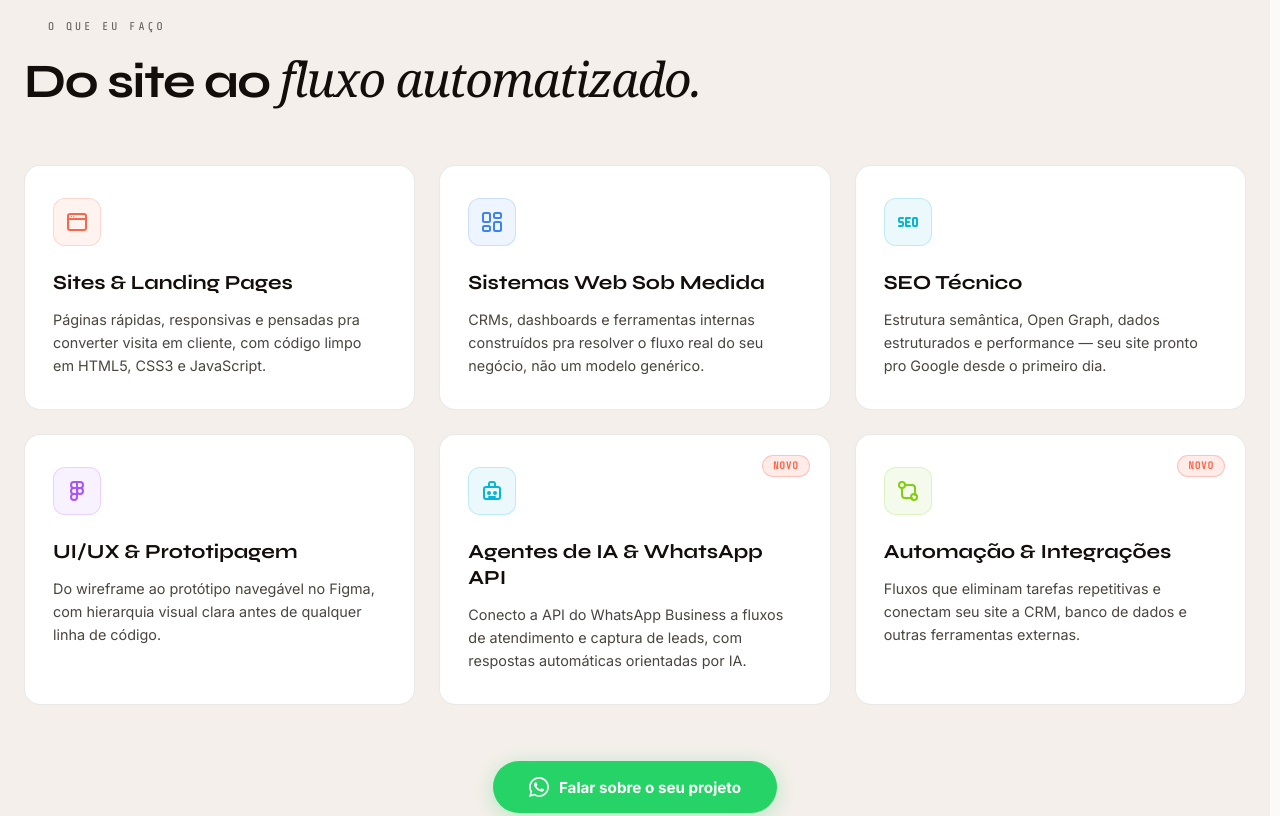
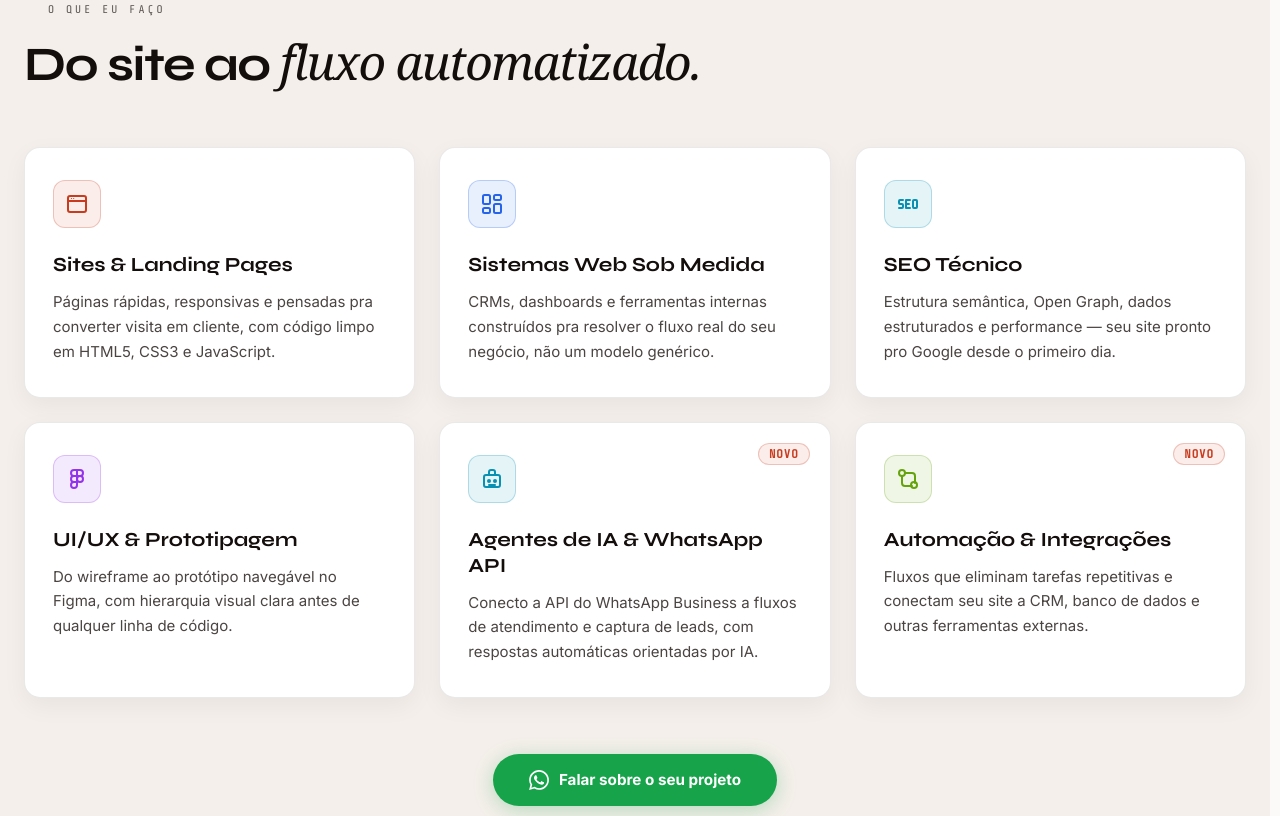
Before and after one commit to bernardo-netto/portfolio-bernardo-netto, a plain HTML site: page index.html in a window 1280 px wide. Shown: the part 4664-5480 px from the top of the page. Drawn offline with nearby package versions, Linux system fonts and the light colour scheme; a web font is replaced by a local one.

Commit message:
refactor(servicos): aplica design tokens, escalas fluidas e acessibilidade
- Padroniza espaçamentos e tipografia com unidades relativas (rem/clamp)
  - Conecta superfícies e bordas aos tokens semânticos de tema claro/escuro
  - Adiciona suporte a :focus-visible e prefers-reduced-motion (WCAG)

```diff
--- a/assets/css/servicos.css
+++ b/assets/css/servicos.css
@@ -1,130 +1,136 @@
 /* ==========================================================================
-   SEÇÃO SERVIÇOS
+SEÇÃO: SERVIÇOS E SOLUÇÕES
+Metodologia: BEM Light + Design Tokens + Acessibilidade (Focus & Motion)
 ========================================================================== */
 
 .servicos-secao {
-  padding: 120px 0;
-  background-color: var(--cor-fundo-secundario, #130d0c);
+padding-block: clamp(5rem, 8vw, 7.5rem);
+background-color: var(--cor-fundo-secundario);
+border-top: 1px solid var(--cor-borda);
 position: relative;
-  border-top: 1px solid var(--cor-borda, rgba(255, 255, 255, 0.08));
+transition: var(--transicao-tema);
 }
 
 .servicos-cabecalho {
-  margin-bottom: 56px;
+margin-bottom: 3.5rem;
 }
 
-/* Grade de Exibição dos Serviços */
+/* ── GRID DE SERVIÇOS ── */
 .servicos-grid {
 display: grid;
-  grid-template-columns: repeat(3, 1fr);
-  gap: 24px;
-  margin-bottom: 56px;
+grid-template-columns: repeat(3, minmax(0, 1fr));
+gap: 1.5rem;
+margin-bottom: 3.5rem;
 }
 
-/* Card Individual de Serviço */
+/* ── CARD INDIVIDUAL ── */
 .servico-card {
-  background: var(--cor-fundo-card, rgba(19, 13, 12, 0.6));
-  border: 1px solid var(--cor-borda, rgba(255, 255, 255, 0.08));
-  border-radius: 16px;
-  padding: 32px 28px;
 position: relative;
 display: flex;
 flex-direction: column;
-  transition: transform 0.35s cubic-bezier(0.16, 1, 0.3, 1),
-              border-color 0.35s ease,
-              box-shadow 0.35s ease;
+padding: 2rem 1.75rem;
+background-color: var(--cor-card);
+border: 1px solid var(--cor-borda);
+border-radius: var(--raio-card);
+box-shadow: var(--sombra-card);
+transition: transform var(--transicao-suave),
+border-color var(--transicao-suave),
+box-shadow var(--transicao-suave),
+var(--transicao-tema);
 }
 
-.servico-card:hover {
-  transform: translateY(-6px);
-  border-color: rgba(252, 101, 73, 0.3);
-  box-shadow: 0 12px 30px rgba(0, 0, 0, 0.4),
-              0 0 20px rgba(252, 101, 73, 0.05);
+.servico-card:hover,
+.servico-card:focus-within {
+transform: translateY(-0.375rem);
+border-color: var(--cor-primaria-borda);
+box-shadow: var(--sombra-premium);
 }
 
-/* Badge de Serviço "Novo" */
+/* ── BADGE "NOVO" ── */
 .servico-badge-novo {
 position: absolute;
-  top: 20px;
-  right: 20px;
-  font-family: var(--fonte-mono, monospace);
-  font-size: 0.65rem;
+top: 1.25rem;
+right: 1.25rem;
+padding: 0.25rem 0.625rem;
+font-family: var(--fonte-mono);
+font-size: 0.75rem;
 font-weight: 700;
+line-height: 1;
 text-transform: uppercase;
 letter-spacing: 0.08em;
-  background: rgba(252, 101, 73, 0.12);
-  color: var(--cor-laranja-print, #fc6549);
-  border: 1px solid rgba(252, 101, 73, 0.3);
-  padding: 4px 10px;
-  border-radius: 100px;
+color: var(--cor-primaria-texto);
+background-color: var(--cor-primaria-suave);
+border: 1px solid var(--cor-primaria-borda);
+border-radius: var(--raio-pill);
 }
 
-/* Caixas de Ícones e Variações de Cores */
+/* ── CAIXAS DE ÍCONES SEMÂNTICAS ── */
 .servico-icone-box {
-  width: 48px;
-  height: 48px;
-  border-radius: 12px;
-  display: flex;
+width: 3rem;
+height: 3rem;
+margin-bottom: 1.5rem;
+display: inline-flex;
 align-items: center;
 justify-content: center;
-  margin-bottom: 24px;
-  background: rgba(255, 255, 255, 0.03);
-  border: 1px solid rgba(255, 255, 255, 0.08);
+border-radius: var(--raio-icone);
+background-color: var(--cor-card-secundario);
+border: 1px solid var(--cor-borda);
 }
 
 .servico-icone-box svg {
-  width: 24px;
-  height: 24px;
+width: 1.5rem;
+height: 1.5rem;
+flex-shrink: 0;
 }
 
 .servico-icone-laranja {
-  color: var(--cor-laranja-print, #fc6549);
-  background: rgba(252, 101, 73, 0.08);
-  border-color: rgba(252, 101, 73, 0.2);
+color: var(--cor-primaria-texto);
+background-color: var(--cor-primaria-suave);
+border-color: var(--cor-primaria-borda);
 }
 
 .servico-icone-azul {
-  color: #3b82f6;
-  background: rgba(59, 130, 246, 0.08);
-  border-color: rgba(59, 130, 246, 0.2);
+color: #2563eb;
+background-color: rgba(37, 99, 235, 0.1);
+border-color: rgba(37, 99, 235, 0.25);
 }
 
 .servico-icone-ciano {
-  color: #06b6d4;
-  background: rgba(6, 182, 212, 0.08);
-  border-color: rgba(6, 182, 212, 0.2);
+color: #0891b2;
+background-color: rgba(8, 145, 178, 0.1);
+border-color: rgba(8, 145, 178, 0.25);
 }
 
 .servico-icone-roxo {
-  color: #a855f7;
-  background: rgba(168, 85, 247, 0.08);
-  border-color: rgba(168, 85, 247, 0.2);
+color: #9333ea;
+background-color: rgba(147, 51, 234, 0.1);
+border-color: rgba(147, 51, 234, 0.25);
 }
 
 .servico-icone-verde {
-  color: #84cc16;
-  background: rgba(132, 204, 22, 0.08);
-  border-color: rgba(132, 204, 22, 0.2);
+color: #65a30d;
+background-color: rgba(101, 163, 13, 0.1);
+border-color: rgba(101, 163, 13, 0.25);
 }
 
-/* Tipografia Interna do Card */
+/* ── TIPOGRAFIA INTERNA ── */
 .servico-titulo {
-  font-family: var(--fonte-titulo, sans-serif);
+margin-bottom: 0.75rem;
+font-family: var(--fonte-titulo);
 font-size: 1.25rem;
 font-weight: 700;
-  color: var(--cor-texto-principal, #ffffff);
-  margin-bottom: 12px;
 line-height: 1.3;
+color: var(--cor-texto-principal);
 }
 
 .servico-desc {
-  font-family: var(--fonte-corpo, sans-serif);
-  font-size: 0.9rem;
-  line-height: 1.6;
-  color: var(--cor-texto-secundario, #d4d4d8); /* Contraste ajustado */
+font-family: var(--fonte-corpo);
+font-size: 0.9375rem;
+line-height: 1.65;
+color: var(--cor-texto-secundario);
 }
 
-/* Área do Botão CTA (WhatsApp) */
+/* ── ÁREA DE CONVERSÃO (CTA WHATSAPP) ── */
 .servicos-cta {
 display: flex;
 justify-content: center;
@@ -134,52 +140,69 @@
 .servicos-btn-whatsapp {
 display: inline-flex;
 align-items: center;
-  gap: 10px;
-  background-color: #25d366;
+justify-content: center;
+gap: 0.625rem;
+padding: 1rem 2.25rem;
+background-color: var(--cor-whatsapp);
 color: #ffffff;
-  font-family: var(--fonte-corpo, sans-serif);
+font-family: var(--fonte-corpo);
 font-size: 0.95rem;
 font-weight: 700;
-  padding: 16px 36px;
-  border-radius: 100px;
 text-decoration: none;
-  box-shadow: 0 4px 20px rgba(37, 211, 102, 0.3);
-  transition: transform 0.3s ease, background-color 0.3s ease, box-shadow 0.3s ease;
+border-radius: var(--raio-pill);
+box-shadow: 0 4px 20px rgba(22, 163, 74, 0.28);
+transition: transform var(--transicao-suave),
+background-color var(--transicao-suave),
+box-shadow var(--transicao-suave);
 }
 
 .servicos-btn-whatsapp:hover {
-  background-color: #20ba5a;
-  transform: translateY(-2px);
-  box-shadow: 0 8px 28px rgba(37, 211, 102, 0.45);
+background-color: var(--cor-whatsapp-hover);
+transform: translateY(-0.125rem);
+box-shadow: 0 8px 28px rgba(22, 163, 74, 0.4);
+}
+
+.servicos-btn-whatsapp:focus-visible {
+outline: 3px solid var(--cor-primaria);
+outline-offset: 4px;
 }
 
 /* ==========================================================================
-   RESPONSIVIDADE (MOBILE & TABLETS)
+RESPONSIVIDADE & PREFERÊNCIAS DE ACESSIBILIDADE
 ========================================================================== */
 
 @media (max-width: 1024px) {
 .servicos-grid {
-    grid-template-columns: repeat(2, 1fr);
-    gap: 20px;
+grid-template-columns: repeat(2, minmax(0, 1fr));
+gap: 1.25rem;
 }
 }
 
 @media (max-width: 640px) {
-  .servicos-secao {
-    padding: 80px 0;
-  }
-
 .servicos-grid {
 grid-template-columns: 1fr;
-    gap: 16px;
+gap: 1rem;
 }
 
 .servico-card {
-    padding: 24px 20px;
+padding: 1.5rem 1.25rem;
 }
 
 .servicos-btn-whatsapp {
 width: 100%;
-    justify-content: center;
 }
 }
+
+/* Respeita usuários com sensibilidade a movimento (WCAG 2.3.3) */
+@media (prefers-reduced-motion: reduce) {
+.servicos-secao,
+.servico-card,
+.servicos-btn-whatsapp {
+transition: none;
+}
+
+.servico-card:hover,
+.servicos-btn-whatsapp:hover {
+transform: none;
+}
+}
```
Lines whose indentation alone changed are shown as unchanged.
